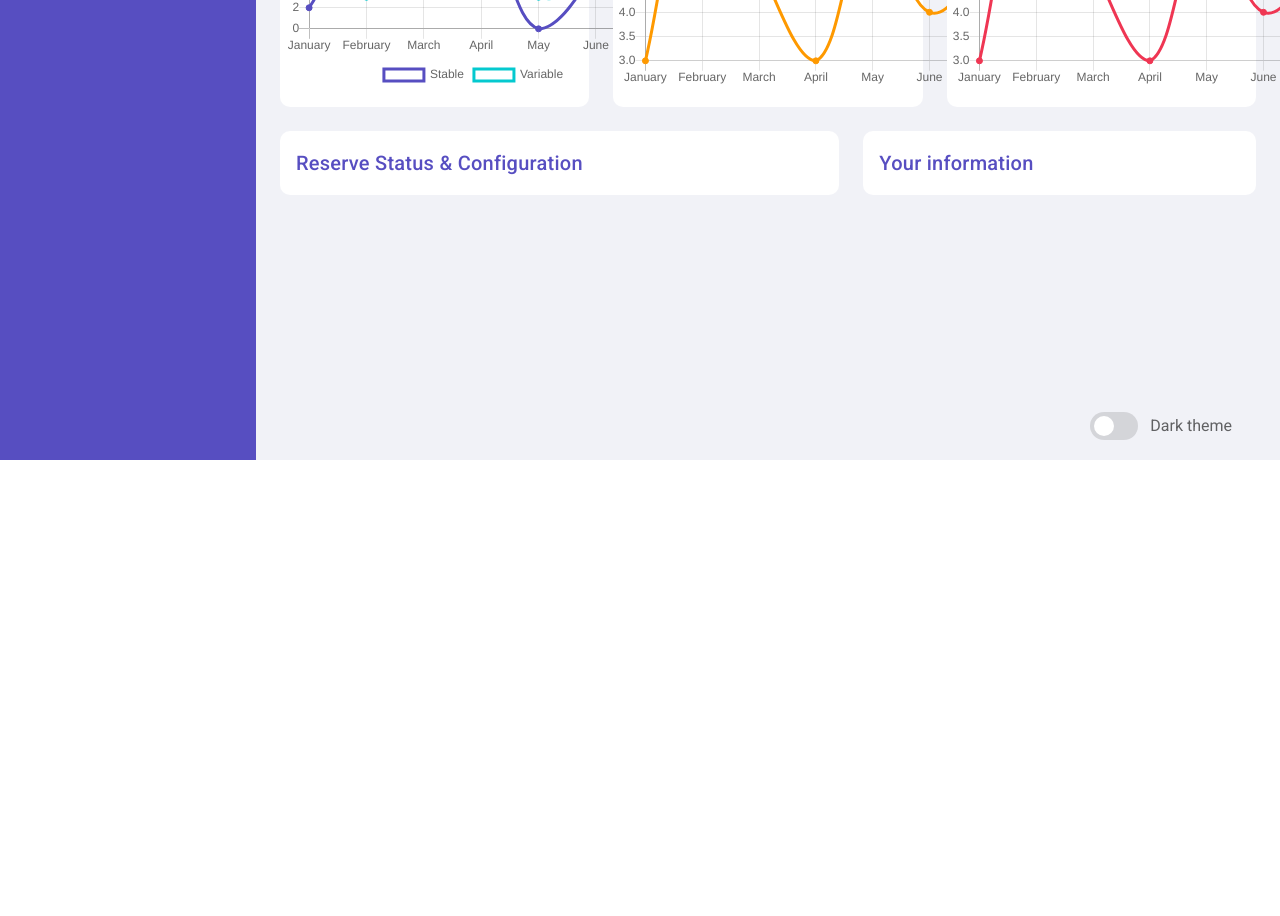
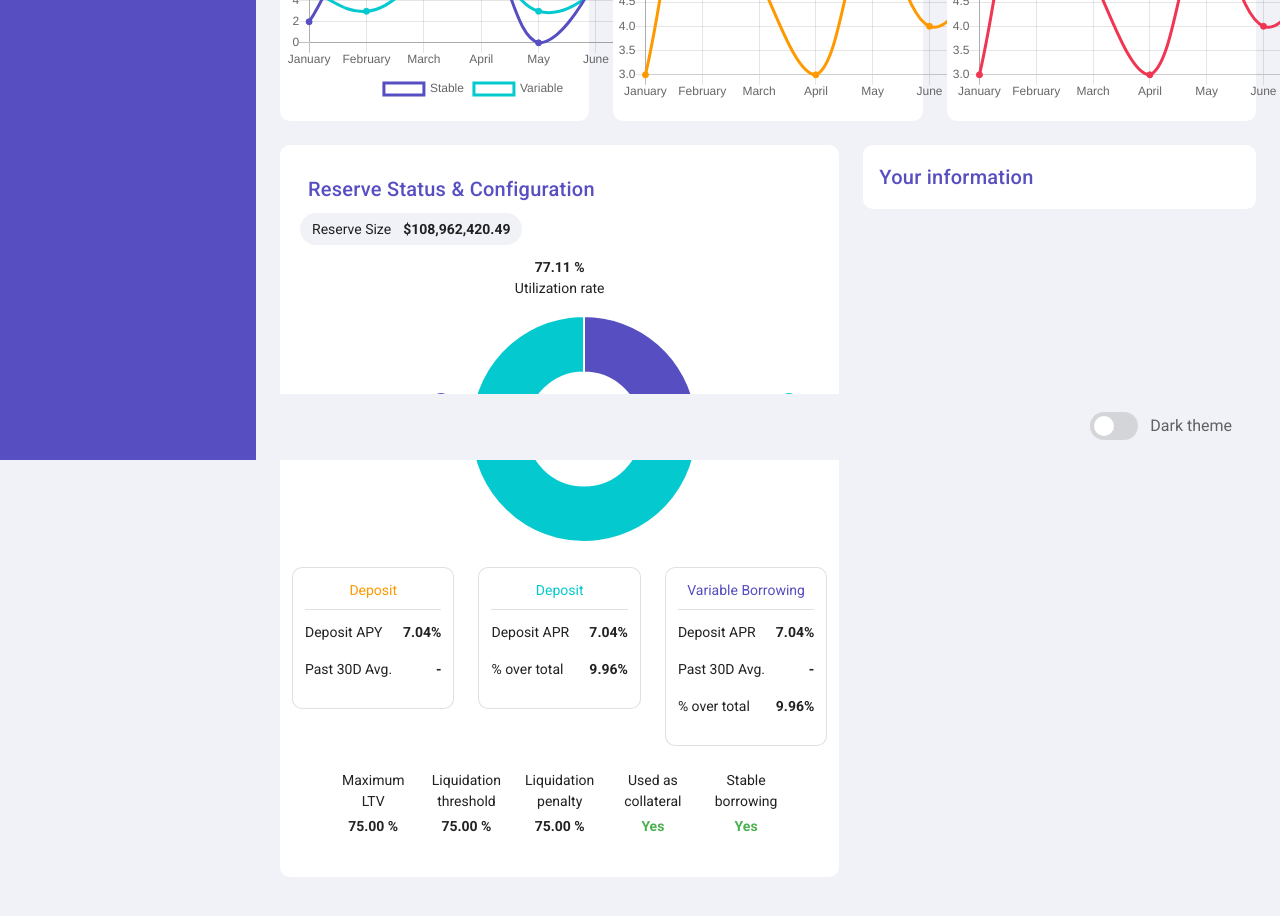
Before and after one commit to Nurhiman20/vue-lend, a Vue app: page /home/overview/1 in a window 1280 px wide. Shown: the part 340-1256 px from the top of the page. Before the commit the page ends 800 px from the top, so only its background shows below. Built offline with nearby package versions, Linux system fonts and the light colour scheme.

Commit message:
feat(Overview): Complete card reserve status and configuration

```diff
--- /dev/null
+++ b/src/components/DoughnatChart.vue
@@ -0,0 +1,33 @@
+<script>
+import { Doughnut } from "vue-chartjs";
+export default {
+  props: ['color'],
+  extends: Doughnut,
+  mounted() {
+    this.renderChart(
+      {
+        labels: [
+          "Available Liquidity",
+          "Total Borrowed"
+        ],
+        datasets: [
+          {
+            data: [24776963.38, 83456724.63],
+            backgroundColor: ['#574EC1', '#04C9CF']
+          }
+        ]
+      },
+      {
+        responsive: true,
+        maintainAspectRatio: true,
+        title: {
+          display: false
+        },
+        legend: {
+          display: false
+        }
+      }
+    );
+  }
+};
+</script>
--- a/src/layouts/Home.vue
+++ b/src/layouts/Home.vue
@@ -1,8 +1,8 @@
 <template>
   <v-app id="keep">
     <app-sidebar></app-sidebar>
-    <v-main class="app-content">
-      <div class="px-6 py-6">
+    <v-main class="app-content pb-12">
+      <div class="px-6 pt-6 pb-12">
         <router-view></router-view>
       </div>
       <v-footer padless fixed color="background darken5">
--- a/src/plugins/vuetify.js
+++ b/src/plugins/vuetify.js
@@ -33,7 +33,7 @@ export default new Vuetify({
         info: '#2196F3',
         success: '#4CAF50',
         warning: '#FFC107',
-        background: '#00000',
+        background: '#000000',
         background2: '#1E1E1E'
       }
     },
--- a/src/views/Home/views/Overview.vue
+++ b/src/views/Home/views/Overview.vue
@@ -1,8 +1,11 @@
 <template>
   <div>
-    <div class="d-flex flex-column">
+    <div class="d-flex flex-column mb-4">
       <h1 class="primary--text">Overview</h1>
-      <p>USDT Coin (USDT)</p>
+      <div class="d-flex flex-row align-center">
+        <v-img src="@/assets/img/usdt.svg" :aspect-ratio="1" max-width="35" max-height="35" contain></v-img>
+        <p class="ml-2 my-auto">USDT Coin (USDT)</p>
+      </div>
     </div>
     <v-row>
       <v-col cols="12" md="4" lg="4" xl="4">
@@ -15,8 +18,135 @@
         <chart-card :title="'Utilisation Rate'" :color="'#EF3653'"></chart-card>
       </v-col>
       <v-col cols="12" md="7" lg="7" xl="7">
-        <v-card flat class="primary--text">
-          <v-card-title>Reserve Status & Configuration</v-card-title>
+        <v-card flat class="pa-3 pb-6">
+          <v-card-title class="primary--text">Reserve Status & Configuration</v-card-title>
+          <v-chip color="background" class="ml-2 mt-n2">
+            Reserve Size
+            <span class=" ml-3 text-bold">$108,962,420.49</span>
+          </v-chip>
+          <v-row no-gutters align="center">
+            <v-col cols="12" align="center">
+              <div class="d-flex flex-column justify-center mt-3">
+                <p class="text-bold mb-0">77.11 %</p>
+                <p>Utilization rate</p>
+              </div>
+            </v-col>
+            <v-col cols="12" md="4" lg="4" xl="4" align="center">
+              <div class="d-flex flex-column justify-center mt-3">
+                <div class="d-flex flex-row justify-center">
+                  <p class="mb-0">Available Liquidity</p>
+                  <v-avatar
+                    color="primary"
+                    size="16"
+                    class="my-auto ml-2"
+                  ></v-avatar>
+                </div>
+                <h2>24,776,963.38</h2>
+                <p class="app-subtitle">$24,744,428.29</p>
+              </div>
+            </v-col>
+            <v-col cols="12" md="4" lg="4" xl="4">
+              <doughnat-chart></doughnat-chart>
+            </v-col>
+            <v-col cols="12" md="4" lg="4" xl="4" align="center">
+              <div class="d-flex flex-column justify-center mt-3">
+                <div class="d-flex flex-row justify-center">
+                  <p class="mb-0">Total Borrowed</p>
+                  <v-avatar
+                    color="secondary"
+                    size="16"
+                    class="my-auto ml-2"
+                  ></v-avatar>
+                </div>
+                <h2>83,456,724.63</h2>
+                <p class="app-subtitle">$83,347,136.08</p>
+              </div>
+            </v-col>
+          </v-row>
+          <v-row justify="center">
+            <v-col cols="12" md="4" lg="4" xl="4" align="center">
+              <v-card outlined class="pa-3">
+                <div class="d-flex flex-column">
+                  <p class="mb-2 secondary2--text">Deposit</p>
+                  <v-divider></v-divider>
+                  <div class="d-flex flex-row justify-space-between mt-3">
+                    <p>Deposit APY</p>
+                    <p class="text-bold">7.04%</p>
+                  </div>
+                  <div class="d-flex flex-row justify-space-between">
+                    <p>Past 30D Avg.</p>
+                    <p class="text-bold">-</p>
+                  </div>
+                </div>
+              </v-card>
+            </v-col>
+            <v-col cols="12" md="4" lg="4" xl="4" align="center">
+              <v-card outlined class="pa-3">
+                <div class="d-flex flex-column">
+                  <p class="mb-2 secondary--text">Deposit</p>
+                  <v-divider></v-divider>
+                  <div class="d-flex flex-row justify-space-between mt-3">
+                    <p>Deposit APR</p>
+                    <p class="text-bold">7.04%</p>
+                  </div>
+                  <div class="d-flex flex-row justify-space-between">
+                    <p>% over total</p>
+                    <p class="text-bold">9.96%</p>
+                  </div>
+                </div>
+              </v-card>
+            </v-col>
+            <v-col cols="12" md="4" lg="4" xl="4" align="center">
+              <v-card outlined class="pa-3">
+                <div class="d-flex flex-column">
+                  <p class="mb-2 primary--text">Variable Borrowing</p>
+                  <v-divider></v-divider>
+                  <div class="d-flex flex-row justify-space-between mt-3">
+                    <p>Deposit APR</p>
+                    <p class="text-bold">7.04%</p>
+                  </div>
+                  <div class="d-flex flex-row justify-space-between">
+                    <p>Past 30D Avg.</p>
+                    <p class="text-bold">-</p>
+                  </div>
+                  <div class="d-flex flex-row justify-space-between">
+                    <p>% over total</p>
+                    <p class="text-bold">9.96%</p>
+                  </div>
+                </div>
+              </v-card>
+            </v-col>
+            <v-col cols="6" md="2" lg="2" xl="2" align="center">
+              <div class="d-flex flex-column">
+                <p>Maximum LTV</p>
+                <p class="text-bold mt-n3">75.00 %</p>
+              </div>
+            </v-col>
+            <v-col cols="6" md="2" lg="2" xl="2" align="center">
+              <div class="d-flex flex-column">
+                <p>Liquidation threshold</p>
+                <p class="text-bold mt-n3">75.00 %</p>
+              </div>
+            </v-col>
+            <v-col cols="6" md="2" lg="2" xl="2" align="center">
+              <div class="d-flex flex-column">
+                <p>Liquidation penalty</p>
+                <p class="text-bold mt-n3">75.00 %</p>
+              </div>
+            </v-col>
+            <v-col cols="6" md="2" lg="2" xl="2" align="center">
+              <div class="d-flex flex-column">
+                <p>Used as collateral</p>
+                <p class="text-bold mt-n3 success--text">Yes</p>
+              </div>
+            </v-col>
+            <v-col cols="6" md="2" lg="2" xl="2" align="center">
+              <div class="d-flex flex-column">
+                <p>Stable borrowing</p>
+                <p class="text-bold mt-n3 success--text">Yes</p>
+              </div>
+            </v-col>
+          </v-row>
         </v-card>
       </v-col>
       <v-col cols="12" md="5" lg="5" xl="5">
@@ -30,10 +160,12 @@
 
 <script>
 import chartCard from '../components/ChartCard';
+import doughnatChart from '@/components/DoughnatChart';
 
 export default {
   components: {
-    chartCard
+    chartCard,
+    doughnatChart
   }
 }
 </script>
```
